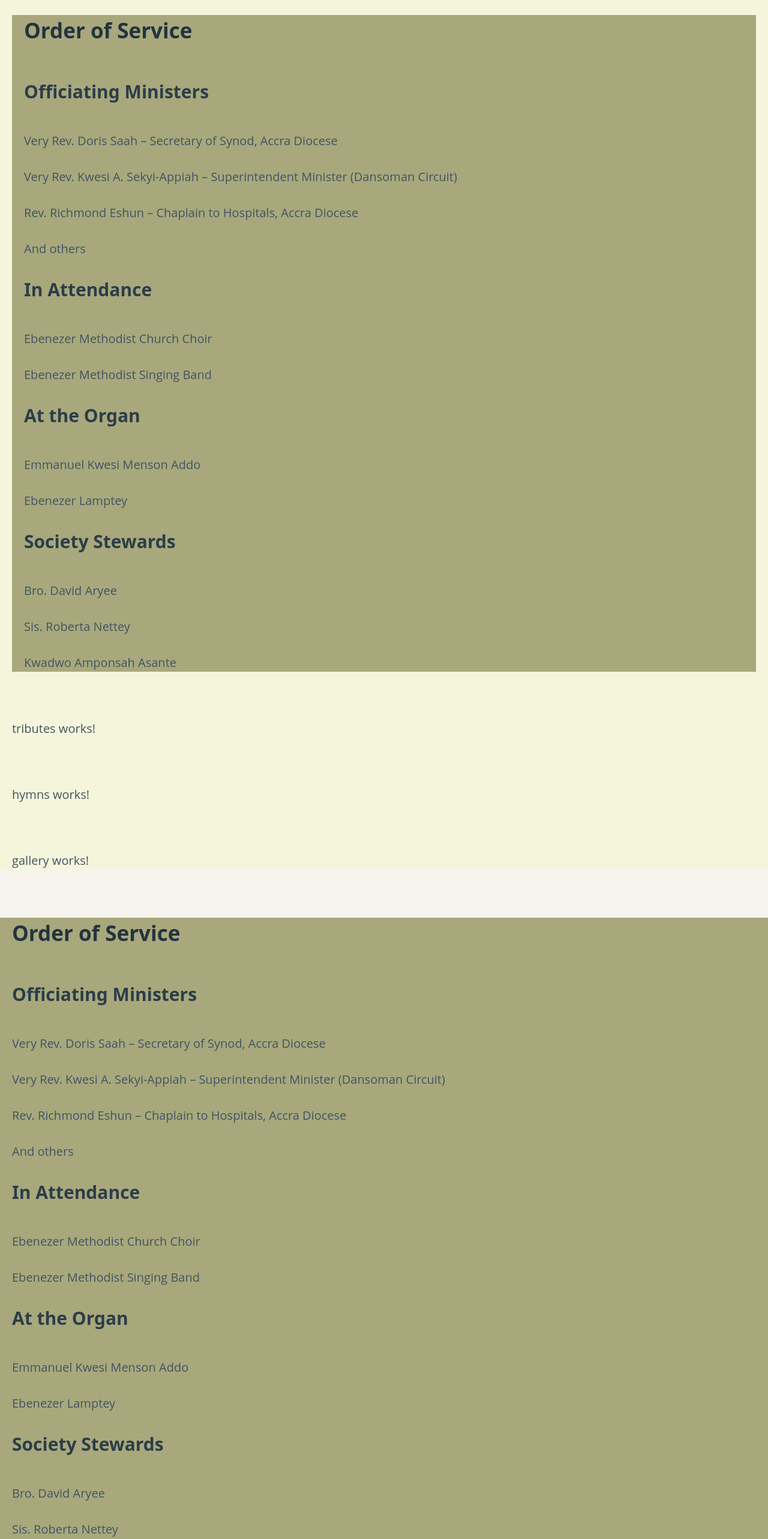
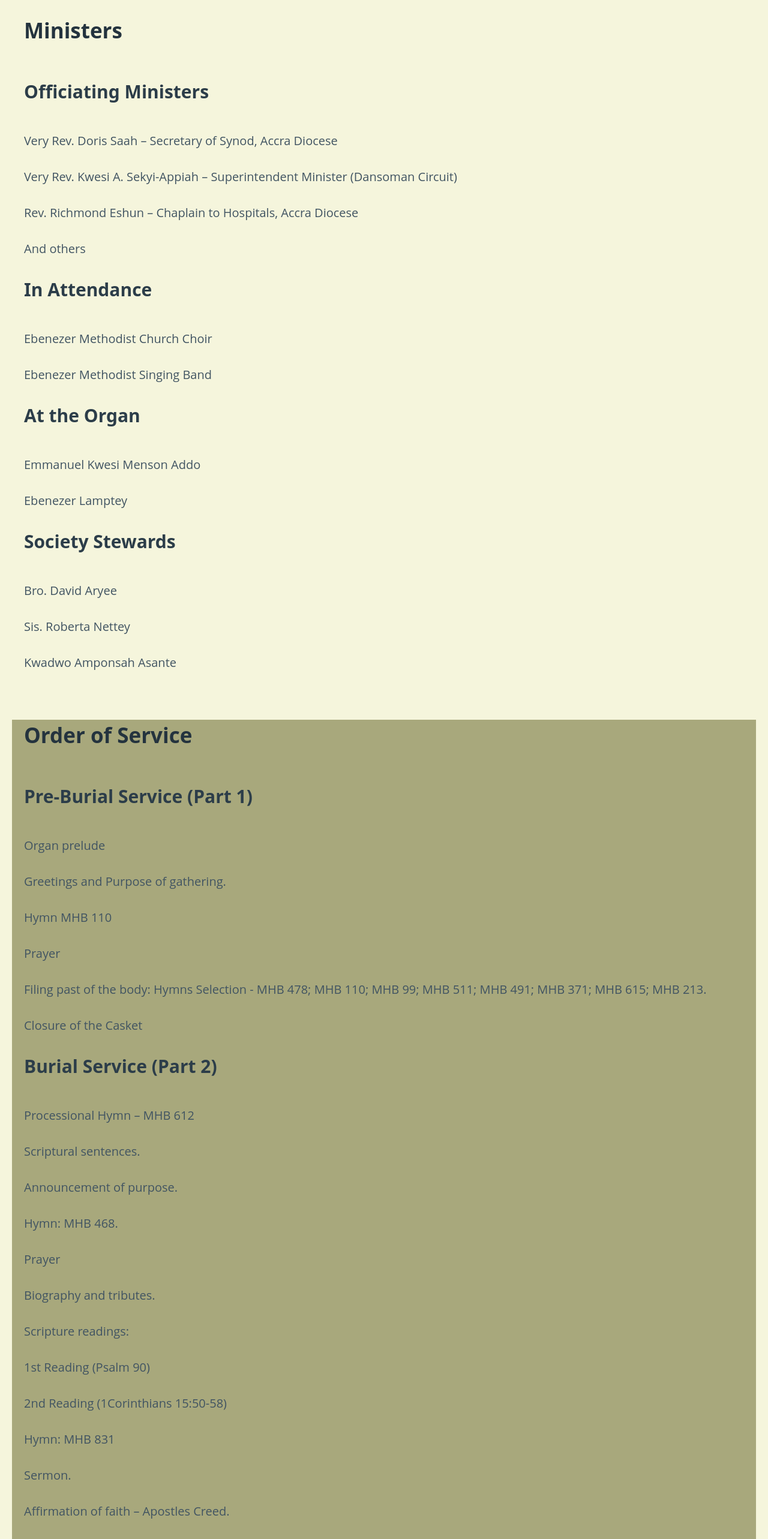
Before and after one commit to sambuahin/Omillie, an Angular app: page /order-of-service in a window 1280 px wide. Shown: the part 180-2746 px from the top of the page at 60% size. Built offline with nearby package versions, Linux system fonts and the light colour scheme.

Commit message:
updated styles

```diff
--- a/src/app/app.html
+++ b/src/app/app.html
@@ -2,6 +2,9 @@
   <div class="content">
     <app-navigation> </app-navigation>
     <app-front-banner> </app-front-banner>
+    <section>
+      <app-officiating-ministers> </app-officiating-ministers>
+    </section>
     <section>
       <app-order-of-service> </app-order-of-service>
     </section>
--- a/src/app/app.ts
+++ b/src/app/app.ts
@@ -6,10 +6,11 @@
 import { Tributes } from "./tributes/tributes";
 import { Hymns } from "./hymns/hymns";
 import { Gallery } from "./gallery/gallery";
+import { OfficiatingMinisters } from "./officiating-ministers/officiating-ministers";
 
 @Component({
   selector: 'app-root',
-  imports: [RouterOutlet, Navigation, FrontBanner, OrderOfService, Tributes, Hymns, Gallery],
+  imports: [RouterOutlet, Navigation, FrontBanner, OrderOfService, Tributes, Hymns, Gallery, OfficiatingMinisters],
   templateUrl: './app.html',
   styleUrl: './app.css'
 })
--- /dev/null
+++ b/src/app/officiating-ministers/officiating-ministers.html
@@ -0,0 +1,32 @@
+<div class="container-fluid" id="order-of-service-section">
+    <div>
+        <h2>Ministers</h2>
+    </div>
+
+    <div>
+        <h3>Officiating Ministers</h3>
+        <p>Very Rev. Doris Saah – Secretary of Synod, Accra Diocese</p>
+        <p>Very Rev. Kwesi A. Sekyi-Appiah – Superintendent Minister (Dansoman Circuit)</p>
+        <p>Rev. Richmond Eshun – Chaplain to Hospitals, Accra Diocese</p>
+        <p>And others</p>
+    </div>
+
+    <div>
+        <h3>In Attendance</h3>
+        <p>Ebenezer Methodist Church Choir</p>
+        <p>Ebenezer Methodist Singing Band</p>
+    </div>
+
+    <div>
+        <h3>At the Organ</h3>
+        <p>Emmanuel Kwesi Menson Addo</p>
+        <p>Ebenezer Lamptey</p>
+    </div>
+
+    <div>
+        <h3>Society Stewards</h3>
+        <p>Bro. David Aryee</p>
+        <p>Sis. Roberta Nettey</p>
+        <p>Kwadwo Amponsah Asante</p>
+    </div>
+</div>
--- a/src/app/order-of-service/order-of-service.css
+++ b/src/app/order-of-service/order-of-service.css
@@ -2,9 +2,3 @@
     background-color: rgb(168, 168, 124);
     height: 100%;
 }
-
-  h2 {
-    --pico-font-family: Pacifico, cursive;
-    --pico-font-weight: 400;
-    --pico-typography-spacing-vertical: 0.5rem;
-  }
--- a/src/app/order-of-service/order-of-service.html
+++ b/src/app/order-of-service/order-of-service.html
@@ -1,29 +1,51 @@
 <div class="container-fluid" id="order-of-service-section">
-    <h2>Order of Service</h2>
     <div>
-        <h3>Officiating Ministers</h3>
-        <p>Very Rev. Doris Saah – Secretary of Synod, Accra Diocese</p>
-        <p>Very Rev. Kwesi A. Sekyi-Appiah – Superintendent Minister (Dansoman Circuit)</p>
-        <p>Rev. Richmond Eshun – Chaplain to Hospitals, Accra Diocese</p>
-        <p>And others</p>
+        <h2>Order of Service</h2>
     </div>
 
     <div>
-        <h3>In Attendance</h3>
-        <p>Ebenezer Methodist Church Choir</p>
-        <p>Ebenezer Methodist Singing Band</p>
+        <h3>Pre-Burial Service (Part 1)</h3>
+
+        <p>Organ prelude</p>
+        <p>Greetings and Purpose of gathering.</p>
+        <p>Hymn MHB 110</p>
+        <p>Prayer</p>
+        <p>Filing past of the body: Hymns Selection - MHB 478; MHB 110; MHB 99; MHB 511; MHB 491; MHB 371; MHB 615; MHB 213.</p>
+        <p>Closure of the Casket</p>
     </div>
 
     <div>
-        <h3>At the Organ</h3>
-        <p>Emmanuel Kwesi Menson Addo</p>
-        <p>Ebenezer Lamptey</p>
+        <h3>Burial Service (Part 2)</h3>
+
+        <p>Processional Hymn – MHB 612</p>
+        <p>Scriptural sentences.</p>
+        <p>Announcement of purpose.</p>
+        <p>Hymn: MHB 468.</p>
+        <p>Prayer</p>
+        <p>Biography and tributes.</p>
+        <p>Scripture readings:</p>
+        <p>1st Reading (Psalm 90)</p>
+        <p>2nd Reading (1Corinthians 15:50-58)</p>
+        <p>Hymn: MHB 831</p>
+        <p>Sermon.</p>
+        <p>Affirmation of faith – Apostles Creed.</p>
+        <p>Offertory: Song by Singing Band (& Choir).</p>
+        <p>Hymn: MHB 651</p>
+        <p>Thanksgiving and commendation.</p>
+        <p>Announcement and courtesies.</p>
+        <p>Hymn: MHB 830</p>
+        <p>Benediction.</p>
+        <p>Recessional Hymn – MHB 492</p>
     </div>
 
     <div>
-        <h3>Society Stewards</h3>
-        <p>Bro. David Aryee</p>
-        <p>Sis. Roberta Nettey</p>
-        <p>Kwadwo Amponsah Asante</p>
+        <h3>At the Graveside</h3>
+
+        <p>1. Hymn – MHB 976</p>
+        <p>2. Prayers and commitment.</p>
+        <p>3. Vote of thanks – Family member.</p>
+        <p>4. Hymn: MHB 948.</p>
+        <p>5. Prayer and Benediction.</p>
     </div>
+
 </div>
--- a/src/styles.css
+++ b/src/styles.css
@@ -2,3 +2,9 @@
 @import "tailwindcss";
 
 body{font-family: "Open Sans", Arial, sans-serif;color:#222;background:#F7F4EE;margin:0}
+
+  h2 {
+    --pico-font-family: Pacifico, cursive;
+    --pico-font-weight: 400;
+    --pico-typography-spacing-vertical: 0.5rem;
+  }
```
Also changed, not shown: src/app/officiating-ministers/officiating-ministers.ts (added, +11 -0 lines), src/app/officiating-ministers/officiating-ministers.css (added), 1 other file (tests, documents, lock files or other folders).
